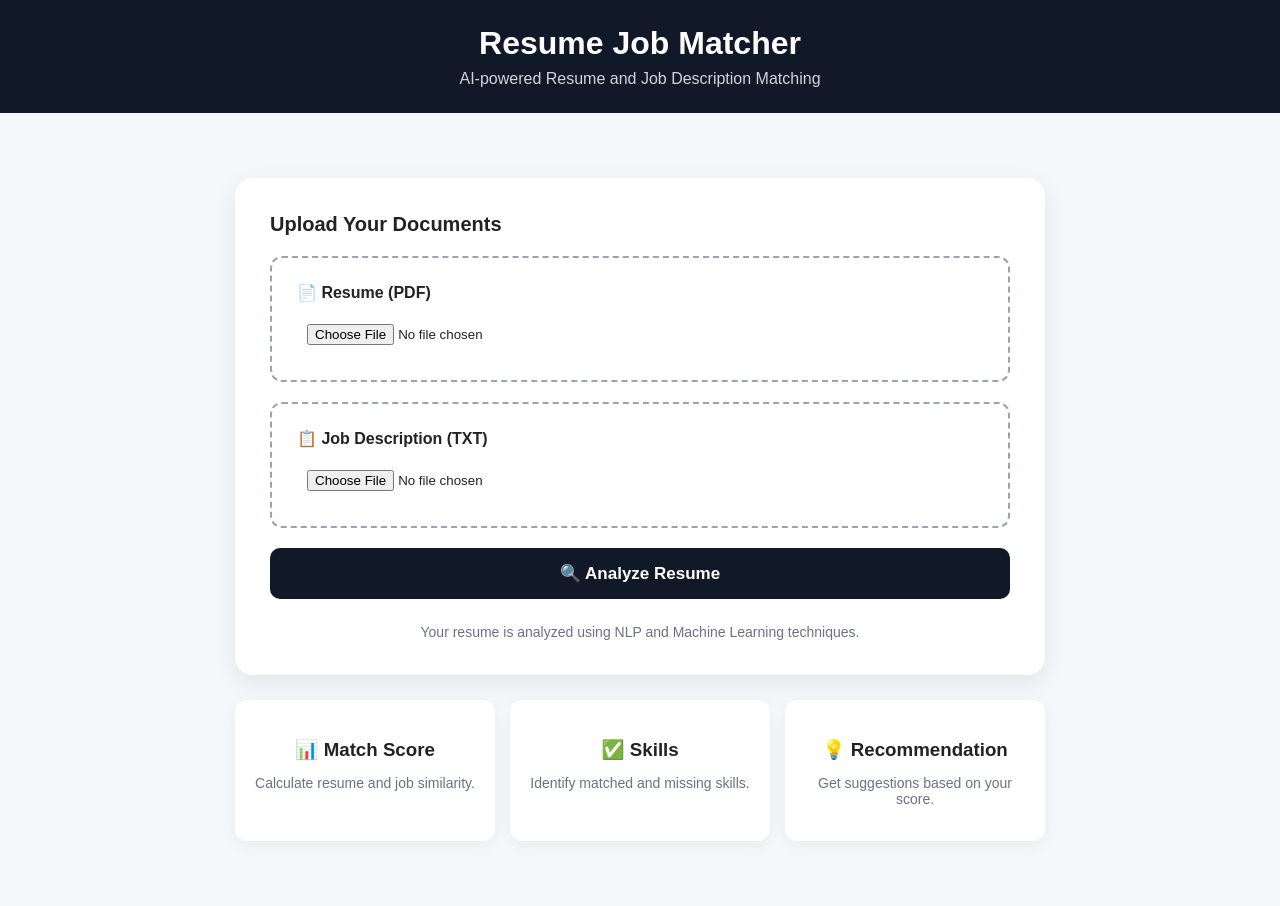
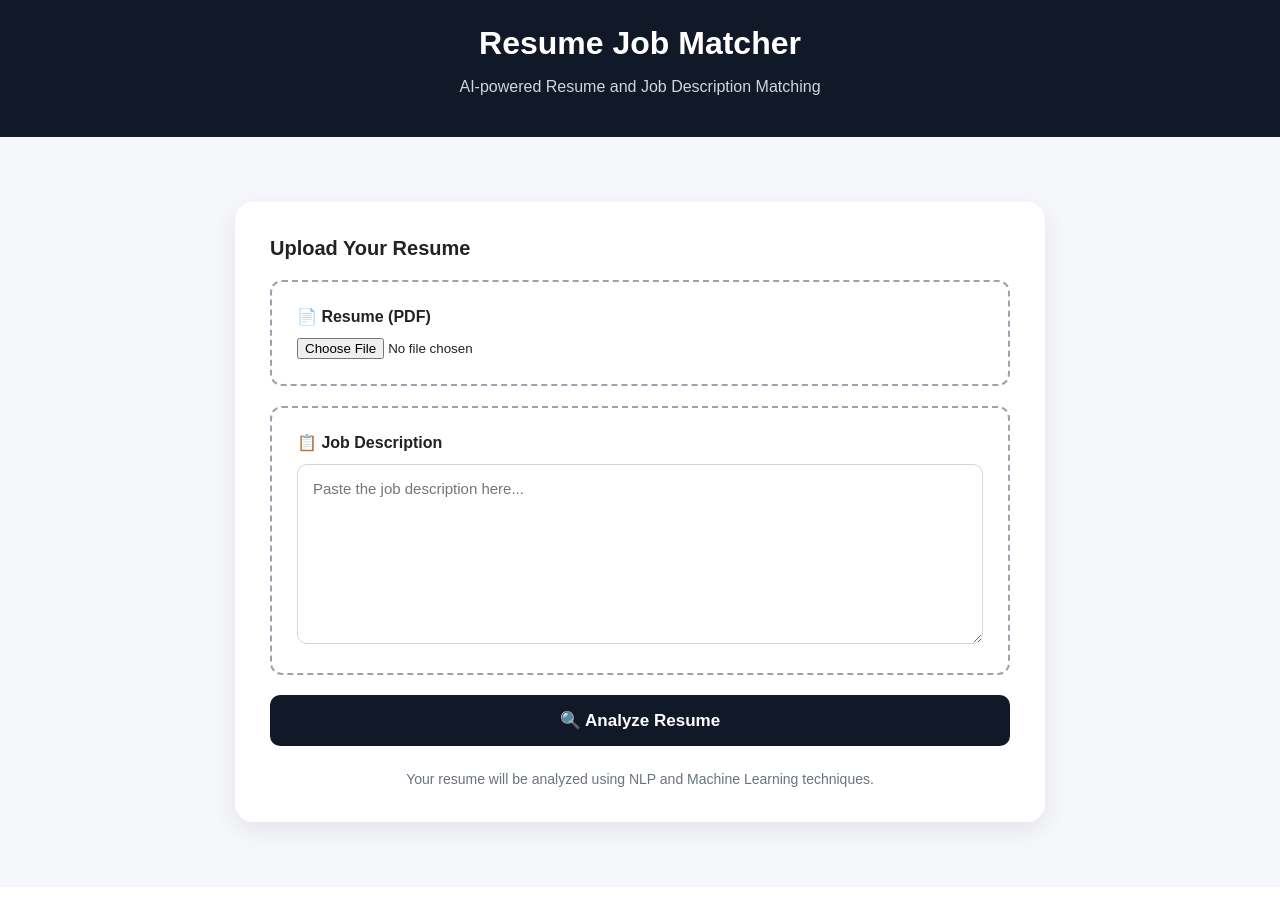
Before and after one commit to sanjayy2007-prog/resume-job-matcher, a Flask app: page / in a window 1280 px wide. After the commit the page ends 842 px from the top, so only its background shows below. Run offline with Flask 3, Linux system fonts and the light colour scheme.

Commit message:
Add job description text input

```diff
--- a/app.py
+++ b/app.py
@@ -13,8 +13,8 @@ os.makedirs(UPLOAD_FOLDER, exist_ok=True)
 
 def clean_text(text):
     text = text.lower()
-    text = re.sub(r'[^a-zA-Z0-9\s]', ' ', text)
-    text = re.sub(r'\s+', ' ', text)
+    text = re.sub(r"[^a-zA-Z0-9\s]", " ", text)
+    text = re.sub(r"\s+", " ", text)
     return text.strip()
 
 
@@ -26,42 +26,56 @@ def home():
 @app.route("/analyze", methods=["POST"])
 def analyze():
 
+    # Get uploaded resume
     resume = request.files["resume"]
-    job_description = request.files["job_description"]
 
-    resume_path = os.path.join(UPLOAD_FOLDER, resume.filename)
-    job_path = os.path.join(UPLOAD_FOLDER, job_description.filename)
+    # Get job description from textarea
+    job_text = request.form["job_description_text"]
+
+    # Save resume
+    resume_path = os.path.join(
+        UPLOAD_FOLDER,
+        resume.filename
+    )
 
     resume.save(resume_path)
-    job_description.save(job_path)
 
-    # Read Resume
+    # -----------------------------
+    # Read Resume PDF
+    # -----------------------------
+
     reader = PdfReader(resume_path)
 
     resume_text = ""
 
     for page in reader.pages:
+
         text = page.extract_text()
 
         if text:
             resume_text += text
 
-    # Read Job Description
-    with open(job_path, "r", encoding="utf-8") as file:
-        job_text = file.read()
+    # -----------------------------
+    # Clean Text
+    # -----------------------------
 
-    # Clean text
     resume_clean = clean_text(resume_text)
     job_clean = clean_text(job_text)
 
+    # -----------------------------
     # TF-IDF
+    # -----------------------------
+
     vectorizer = TfidfVectorizer()
 
     vectors = vectorizer.fit_transform(
         [resume_clean, job_clean]
     )
 
+    # -----------------------------
     # Cosine Similarity
+    # -----------------------------
+
     similarity = cosine_similarity(
         vectors[0],
         vectors[1]
@@ -69,7 +83,10 @@ def analyze():
 
     match_score = similarity[0][0] * 100
 
-    # Skill database
+    # -----------------------------
+    # Skill Database
+    # -----------------------------
+
     skills = [
         "python",
         "java",
@@ -104,7 +121,10 @@ def analyze():
     matched_skills = []
     missing_skills = []
 
-    # Compare skills required by job
+    # -----------------------------
+    # Compare Required Skills
+    # -----------------------------
+
     for skill in skills:
 
         if skill in job_clean:
@@ -114,15 +134,35 @@ def analyze():
             else:
                 missing_skills.append(skill)
 
+    # -----------------------------
     # Recommendation
+    # -----------------------------
+
     if match_score >= 75:
-        recommendation = "Excellent Match - You can apply for this job!"
+
+        recommendation = (
+            "Excellent Match - "
+            "You can apply for this job!"
+        )
 
     elif match_score >= 50:
-        recommendation = "Good Match - Improve a few skills before applying."
+
+        recommendation = (
+            "Good Match - "
+            "Improve a few skills before applying."
+        )
 
     else:
-        recommendation = "Low Match - Learn the missing skills to improve your resume."
+
+        recommendation = (
+            "Low Match - "
+            "Learn the missing skills to improve "
+            "your resume."
+        )
+
+    # -----------------------------
+    # Show Result Page
+    # -----------------------------
 
     return render_template(
         "result.html",
--- a/templates/index.html
+++ b/templates/index.html
@@ -32,7 +32,6 @@
         }
 
         .header p {
-            margin: 8px 0 0;
             color: #d1d5db;
         }
 
@@ -70,7 +69,17 @@
 
         input[type="file"] {
             width: 100%;
-            padding: 10px;
+        }
+
+        textarea {
+            width: 100%;
+            min-height: 180px;
+            padding: 15px;
+            border: 1px solid #d1d5db;
+            border-radius: 10px;
+            resize: vertical;
+            font-family: Arial, sans-serif;
+            font-size: 15px;
         }
 
         button {
@@ -95,74 +104,61 @@
             color: #6b7280;
             font-size: 14px;
         }
+    </style>
 
-        .features {
-            display: flex;
-            justify-content: space-between;
-            gap: 15px;
-            margin-top: 25px;
-        }
-
-        .feature {
-            flex: 1;
-            background: white;
-            padding: 20px;
-            border-radius: 12px;
-            text-align: center;
-            box-shadow: 0 5px 15px rgba(0, 0, 0, 0.05);
-        }
-
-        .feature h3 {
-            margin-bottom: 8px;
-        }
-
-        .feature p {
-            color: #6b7280;
-            font-size: 14px;
-        }
-
-        @media (max-width: 700px) {
-            .features {
-                flex-direction: column;
-            }
-        }
-    </style>
 </head>
 
 <body>
 
     <div class="header">
+
         <h1>Resume Job Matcher</h1>
-        <p>AI-powered Resume and Job Description Matching</p>
+
+        <p>
+            AI-powered Resume and Job Description Matching
+        </p>
+
     </div>
+
 
     <div class="container">
 
         <div class="card">
 
             <div class="section-title">
-                Upload Your Documents
+                Upload Your Resume
             </div>
+
 
             <form action="/analyze" method="POST" enctype="multipart/form-data">
 
                 <div class="upload-box">
-                    <label>📄 Resume (PDF)</label>
+
+                    <label>
+                        📄 Resume (PDF)
+                    </label>
 
                     <input type="file"
                            name="resume"
                            accept=".pdf"
                            required>
+
                 </div>
 
+
                 <div class="upload-box">
-                    <label>📋 Job Description (TXT)</label>
 
-                    <input type="file"
-                           name="job_description"
-                           accept=".txt"
-                           required>
+                    <label>
+                        📋 Job Description
+                    </label>
+
+                    <textarea
+                        name="job_description_text"
+                        placeholder="Paste the job description here..."
+                        required></textarea>
+
                 </div>
+
 
                 <button type="submit">
                     🔍 Analyze Resume
@@ -170,27 +166,12 @@
 
             </form>
 
+
             <div class="info">
-                Your resume is analyzed using NLP and Machine Learning techniques.
-            </div>
 
-        </div>
+                Your resume will be analyzed using
+                NLP and Machine Learning techniques.
 
-        <div class="features">
-
-            <div class="feature">
-                <h3>📊 Match Score</h3>
-                <p>Calculate resume and job similarity.</p>
-            </div>
-
-            <div class="feature">
-                <h3>✅ Skills</h3>
-                <p>Identify matched and missing skills.</p>
-            </div>
-
-            <div class="feature">
-                <h3>💡 Recommendation</h3>
-                <p>Get suggestions based on your score.</p>
             </div>
 
         </div>
```
